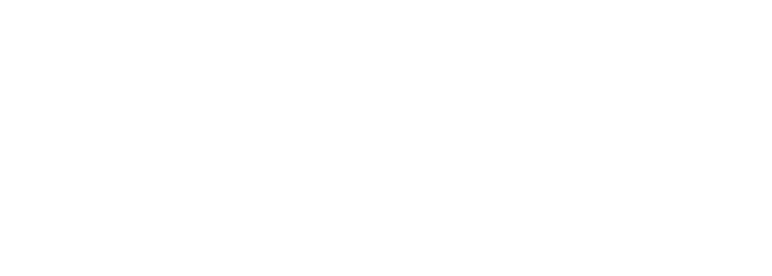
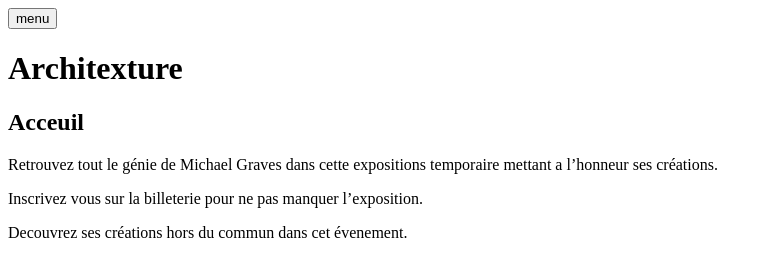
Before and after one commit to MMI-SAE-105/2023-sae-105-PrinMax, a plain HTML site: page index.html in a window 1280 px wide. Shown: the whole page, without its empty margins (0-772 px from the left). Drawn offline with nearby package versions, Linux system fonts and the light colour scheme.

Commit message:
acceuil page

```diff
--- a/index.html
+++ b/index.html
@@ -1,11 +1,64 @@
 <!DOCTYPE html>
-<html lang="en">
+<html lang="fr" x-data="{menuIsOpen: false}" :class="{noscroll:menuIsOpen,}">
+
 <head>
-    <meta charset="UTF-8">
-    <meta name="viewport" content="width=device-width, initial-scale=1.0">
+    <meta charset="UTF-8" />
+    <meta http-equiv="X-UA-Compatible" content="IE=edge" />
+    <meta name="viewport" content="width=device-width, initial-scale=1.0" />
     <title>Architexture</title>
+    <script defer src="https://unpkg.com/alpinejs"></script>
+    <style>
+        .menu {
+            position: fixed;
+            top: 0;
+            left: 0;
+            width: 100w;
+            height: 100vh;
+            background: #fff;
+            display: grid;
+            place-content: center;
+        }
+
+        .header__menuBtn {
+            position: relative;
+            z-index: 10;
+        }
+    </style>
 </head>
 <body>
-    <header></header>
+    <header>
+        <button aria-controls="mainNav" @click="menuIsOpen = ! menuIsOpen" class="header__menuBtn">
+            menu
+        </button>
+        <h1>Architexture</h1>
+        <nav id="mainNav" x-show="menuIsOpen" x-transition.duration.800ms class="menu">
+            <ul>
+                <li><a href="cats/index.html">Infos</a>
+                </li>
+                <li><a href="dogs/index.html">Billeterie</a>
+                </li>
+                <li><a href="index.html">Contact</a></li>
+                </li>
+                <li><a href="index.html">M.Graves</a></li>
+            </ul>
+        </nav>
+    </header>
+    <!-- h2>lorem2^p>lorem -->
+    <h2>Acceuil</h2>
+    <p>
+        Retrouvez tout le génie de Michael Graves dans
+        cette expositions temporaire mettant a l’honneur ses
+        créations.
+    </p>
+    <p>
+        Inscrivez vous sur la
+        billeterie pour ne pas manquer
+        l’exposition.
+    </p>
+    <p>
+        Decouvrez ses créations hors
+        du commun dans cet
+        évenement.
+    </p>
 </body>
 </html>
```
